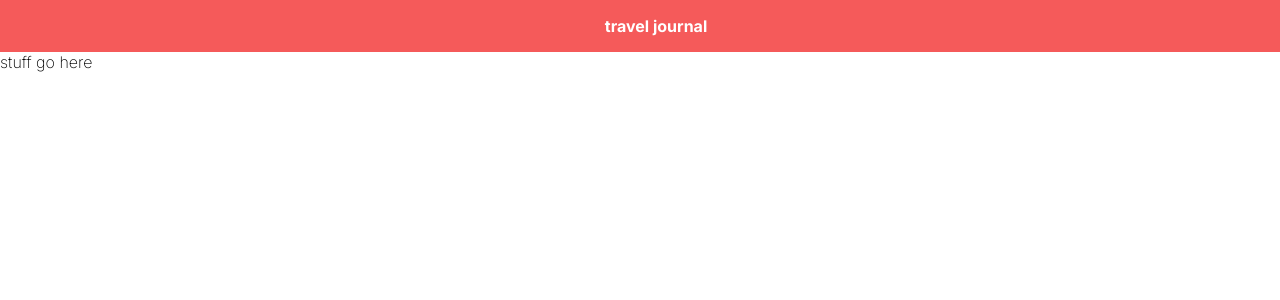
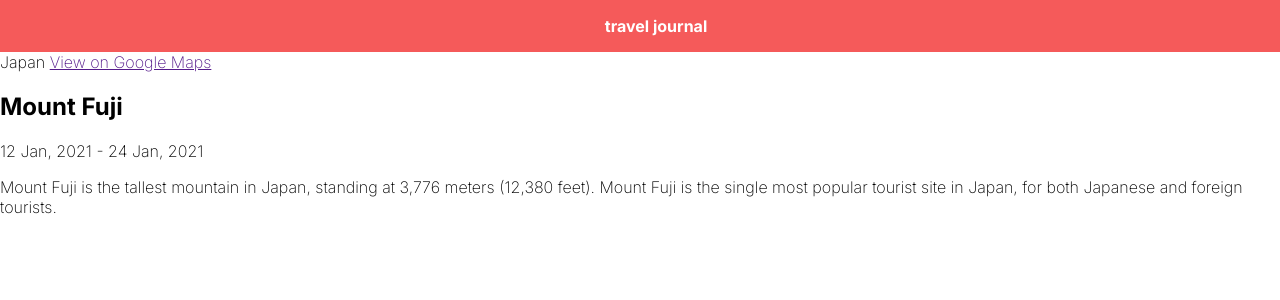
Before and after one commit to kittywizard/travel-journal, a React (Create React App) app: page / in a window 1280 px wide. Shown: the top 300 px of the page. Built offline with nearby package versions, Linux system fonts and the light colour scheme.

Commit message:
setting up basic prop display

```diff
--- a/src/App.js
+++ b/src/App.js
@@ -1,12 +1,20 @@
 import Header from './components/Header';
 import Module from './components/Module';
+import data from './data';
 
 export default function App() {
+
+    const cardData = data.map(card => {
+        return <Module
+                    key={card.id}
+                    item={card}
+                />
+    });
     return (
         <div className="app">
             <Header />
             <div className="section--entries">
-            <Module />
+                {cardData}
             </div>
         </div>
     )
--- a/src/components/Module.js
+++ b/src/components/Module.js
@@ -1,7 +1,12 @@
-export default function Module() {
+
+export default function Module(props) {
+    console.log(props)
     return (
         <section>
-            stuff go here
+            <div><span className="module--location">{props.item.location}</span> <a href="">View on Google Maps</a></div>
+            <h2>{props.item.title}</h2>
+            <p>{props.item.startDate} - {props.item.endDate}</p>
+            <p>{props.item.description}</p>
         </section>
     )
 }
```
